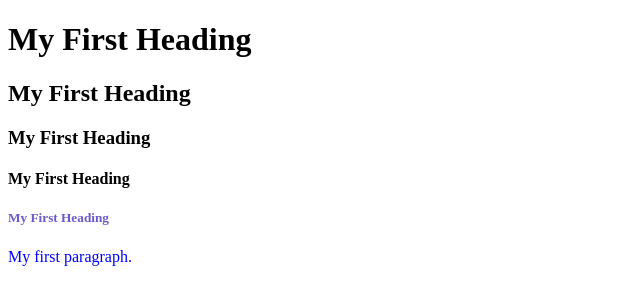
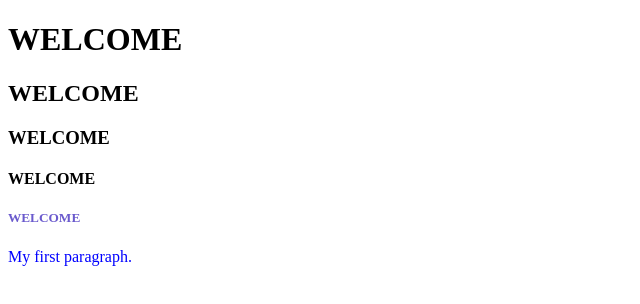
Before and after one commit to FVespari/corso-talentform, a plain HTML site: page HTML/1.Html-Basic/index.html in a window 1280 px wide. Shown: the whole page, without its empty margins (0-640 px from the left). Drawn offline with Linux system fonts and the light colour scheme.

Commit message:
second-html-commit

```diff
--- a/HTML/1.Html-Basic/index.html
+++ b/HTML/1.Html-Basic/index.html
@@ -7,13 +7,15 @@
   </head>
   <body>
     <main>
-      <h1>My First Heading</h1>
-      <h2>My First Heading</h2>
-      <h3>My First Heading</h3>
-      <h4>My First Heading</h4>
-      <h5 style="color: rgb(106, 90, 205)">My First Heading</h5>
-      <!--     <h6>My First Heading</h6><hr>  THIS IS COMMENT     -->
-      <p style="color: blue">My first paragraph.</p>
+      <header>
+        <h1>WELCOME</h1>
+        <h2>WELCOME</h2>
+        <h3>WELCOME</h3>
+        <h4>WELCOME</h4>
+        <h5 style="color: rgb(106, 90, 205)">WELCOME</h5>
+        <!--     <h6>My First Heading</h6><hr>  THIS IS COMMENT     -->
+        <p style="color: blue">My first paragraph.</p>
+      </header>
     </main>
   </body>
 </html>
```
Also changed, not shown: HTML/1.Html-Basic/home.html (added, +30 -0 lines), HTML/2.Html-Formatting/index.html (+2 -1 lines).
